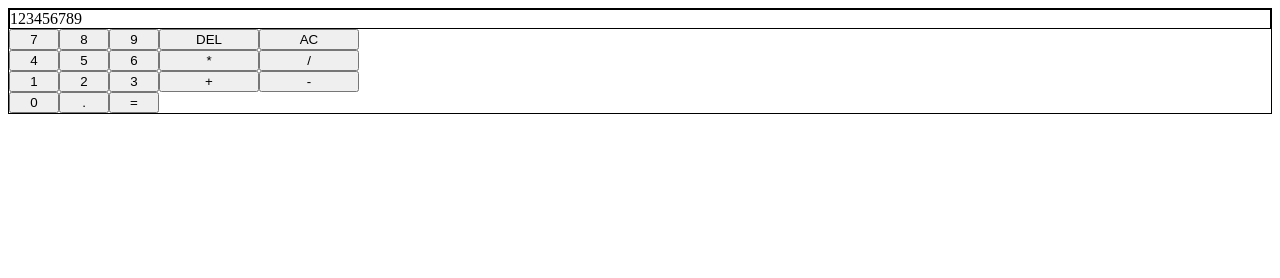
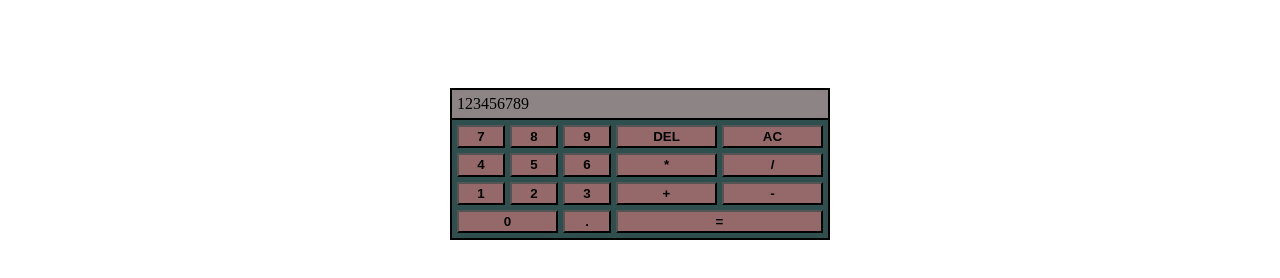
Before and after one commit to d92563/CALC, a plain HTML site: page index.html in a window 1280 px wide. Drawn offline with Linux system fonts and the light colour scheme.

Commit message:
minor CSS improvements and JS code start

```diff
--- a/index.html
+++ b/index.html
@@ -19,8 +19,8 @@
       <button class="key key-4">4</button>
       <button class="key key-5">5</button>
       <button class="key key-6">6</button>
-      <button class="key key-multiplic">*</button>
-      <button class="key key-division">/</button>
+      <button class="key key-multiply">*</button>
+      <button class="key key-divide">/</button>
       <button class="key key-1">1</button>
       <button class="key key-2">2</button>
       <button class="key key-3">3</button>
--- a/main.js
+++ b/main.js
@@ -0,0 +1,31 @@
+function add(a, b) {
+    return a + b;
+};
+
+function substract(a, b) {
+    return a - b;
+};
+
+function multiply(a, b) {
+    return a * b;
+};
+
+function divide(a, b) {
+    return a / b;
+};
+
+function operate(a, b, operator) {
+    let result = 0;
+    switch (operator) {
+        case '+':result = add(a, b);
+                 break;
+        case '-':result = substract(a, b);
+                  break;
+        case '*':result = multiply(a, b);
+                  break;
+        case '/':result = divide(a, b);
+                  break;
+    }
+    return result;
+
+}
--- a/styles.css
+++ b/styles.css
@@ -1,6 +1,7 @@
-.calc-container {
+.main-container {
     display: flex;
-
+    padding-top: 10vh;
+    justify-content: space-evenly;
 
 }
 
@@ -11,19 +12,58 @@
 
 .calc-container {
     display:grid;
-
+    grid-template-rows: 1fr 4fr;
     border: 1px solid black;
+    background-color: darkslategray;
 }
 
 
 .screen {
+    background-color: rgb(141, 133, 133);
+    border: 1px solid black;
+    padding: 5px;
 
-
-    border: 1px solid black;
 }
 
 
 .keys {
     display:grid;
-    grid-template-columns: 50px 50px 50px 100px 100px;
+    grid-template-columns: repeat(7, 3rem);
+    grid-gap: 5px;
+    padding: 5px;
+    border: 1px solid black;
+
 }
+.key {
+    background-color: rgb(149, 105, 105);
+    font-weight: bold;
+
+}
+
+.key-del {
+    grid-column: 4 / span 2;
+
+}
+
+.key-ac {
+    grid-column: 6 / span 2;
+}
+
+.key-multiply {
+    grid-column: 4 / span 2;
+}
+.key-divide {
+    grid-column: 6 / span 2;
+}
+.key-add {
+    grid-column: 4 / span 2;
+}
+.key-substract {
+    grid-column: 6 / span 2;
+}
+.key-0 {
+    grid-column: 1 / span 2;
+}
+.key-equal {
+    grid-column: 4 / span 4;
+}
```
